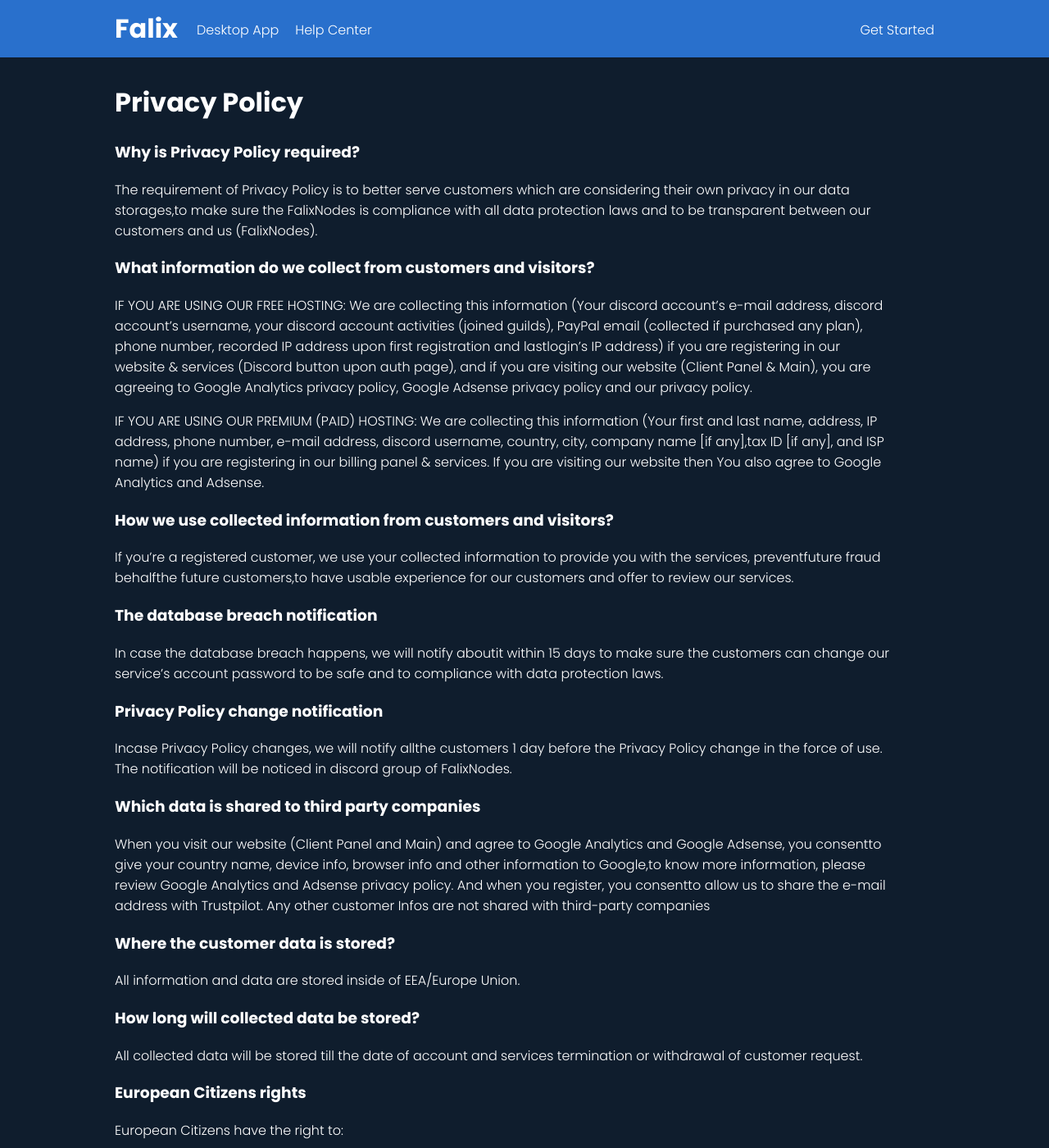
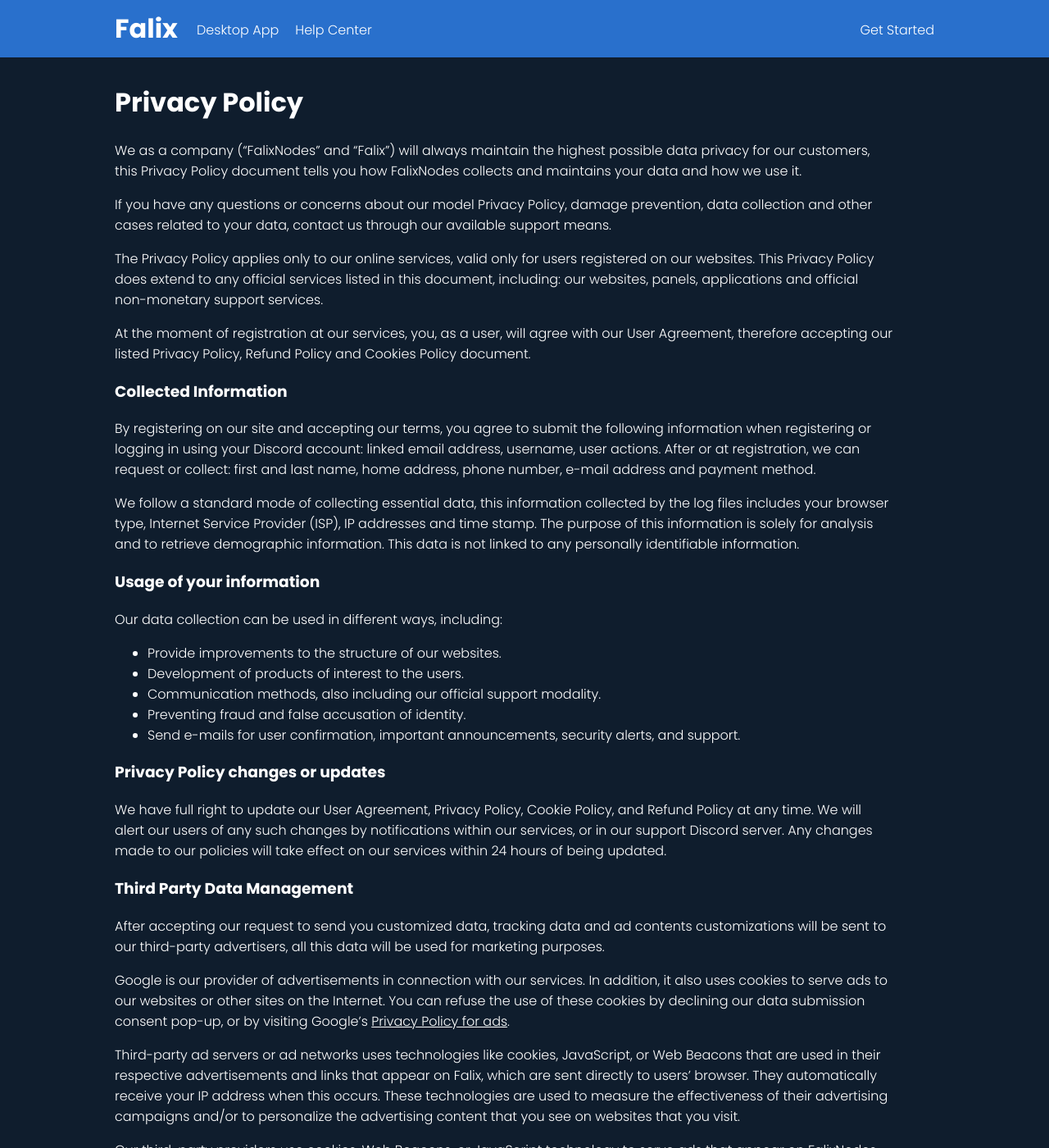
Before and after one commit to elyrodso/main-website, a Jekyll site: the page built from privacy-policy.markdown, in a window 1280 px wide and 1400 px high. Shown: the whole window at 82% size. Built offline with Jekyll 4.4.1, drawn with Linux system fonts in a browser that asks for light colours; nearby versions of some CDN libraries; some of the changed text lies outside the part shown.

Commit message:
Privacy Policy reworked
User agreement received the refund policy information;
Privacy Policy received the cookies policy information;
Deleted useless footer for Cookies Policy and Refund Policy;
Deleted Cookie Policy and Refund Policy Files.

```diff
--- a/_includes/footer.html
+++ b/_includes/footer.html
@@ -10,8 +10,6 @@
                 <div class="f_links">                <a href="mailto:nikszalans@falixnodes.net">Contact Us</a>
                     <a href="{{site.baseurl}}/user-agreement/">User Agreement</a>
                     <a href="{{site.baseurl}}/privacy-policy/">Privacy Policy</a>
-                    <a href="{{site.baseurl}}/refund-policy/">Refund Policy</a>
-                    <a href="{{site.baseurl}}/cookie-policy/">Cookie Policy</a>
                     <a href="{{site.baseurl}}/status/">Uptime</a>
                 </div>
             </div>
--- a/privacy-policy.markdown
+++ b/privacy-policy.markdown
@@ -5,56 +5,69 @@ permalink: /privacy-policy/
 
 # Privacy Policy
 
-### Why is Privacy Policy required?
+We as a company ("FalixNodes" and "Falix") will always maintain the highest possible data privacy for our customers, this Privacy Policy document tells you how FalixNodes collects and maintains your data and how we use it.
 
-The requirement of Privacy Policy is to better serve customers which are considering their own privacy in our data storages,to make sure the FalixNodes is compliance with all data protection laws and to be transparent between our customers and us (FalixNodes).
+If you have any questions or concerns about our model Privacy Policy, damage prevention, data collection and other cases related to your data, contact us through our available support means.
 
-### What information do we collect from customers and visitors?
+The Privacy Policy applies only to our online services, valid only for users registered on our websites. This Privacy Policy does extend to any official services listed in this document, including: our websites, panels, applications and official non-monetary support services.
 
-IF YOU ARE USING OUR FREE HOSTING: We are collecting this information (Your discord account’s e-mail address, discord account’s username, your discord account activities (joined guilds), PayPal email (collected if purchased any plan), phone number, recorded IP address upon first registration and lastlogin’s IP address) if you are registering in our website & services (Discord button upon auth page), and if you are visiting our website (Client Panel & Main), you are agreeing to Google Analytics privacy policy, Google Adsense privacy policy and our privacy policy.
+At the moment of registration at our services, you, as a user, will agree with our User Agreement, therefore accepting our listed Privacy Policy, Refund Policy and Cookies Policy document.
 
-IF YOU ARE USING OUR PREMIUM (PAID) HOSTING: We are collecting this information (Your first and last name, address, IP address, phone number, e-mail address, discord username, country, city, company name \[if any\],tax ID \[if any\], and ISP name) if you are registering in our billing panel & services. If you are visiting our website then You also agree to Google Analytics and Adsense.
+### Collected Information
 
-### How we use collected information from customers and visitors?
+By registering on our site and accepting our terms, you agree to submit the following information when registering or logging in using your Discord account: linked email address, username, user actions.
+After or at registration, we can request or collect: first and last name, home address, phone number, e-mail address and payment method.
 
-If you’re a registered customer, we use your collected information to provide you with the services, preventfuture fraud behalfthe future customers,to have usable experience for our customers and offer to review our services.
+We follow a standard mode of collecting essential data, this information collected by the log files includes your browser type, Internet Service Provider (ISP), IP addresses and time stamp. The purpose of this information is solely for analysis and to retrieve demographic information. This data is not linked to any personally identifiable information.
 
-### The database breach notification
+### Usage of your information
 
-In case the database breach happens, we will notify aboutit within 15 days to make sure the customers can change our service’s account password to be safe and to compliance with data protection laws.
+Our data collection can be used in different ways, including:
+*   Provide improvements to the structure of our websites.
+*   Development of products of interest to the users.
+*   Communication methods, also including our official support modality.
+*   Preventing fraud and false accusation of identity.
+*   Send e-mails for user confirmation, important announcements, security alerts, and support.
 
-### Privacy Policy change notification
+### Privacy Policy changes or updates
 
-Incase Privacy Policy changes, we will notify allthe customers 1 day before the Privacy Policy change in the force of use. The notification will be noticed in discord group of FalixNodes.
+We have full right to update our User Agreement, Privacy Policy, Cookie Policy, and Refund Policy at any time. We will alert our users of any such changes by notifications within our services, or in our support Discord server. Any changes made to our policies will take effect on our services within 24 hours of being updated.
 
-### Which data is shared to third party companies
+### Third Party Data Management
 
-When you visit our website (Client Panel and Main) and agree to Google Analytics and Google Adsense, you consentto give your country name, device info, browser info and other information to Google,to know more information, please review Google Analytics and Adsense privacy policy. And when you register, you consentto allow us to share the e-mail address with Trustpilot. Any other customer Infos are not shared with third-party companies
+After accepting our request to send you customized data, tracking data and ad contents customizations will be sent to our third-party advertisers, all this data will be used for marketing purposes.
 
-### Where the customer data is stored?
+Google is our provider of advertisements in connection with our services. In addition, it also uses cookies to serve ads to our websites or other sites on the Internet. You can refuse the use of these cookies by declining our data submission consent pop-up, or by visiting Google's [Privacy Policy for ads](https://policies.google.com/technologies/ads).
 
-All information and data are stored inside of EEA/Europe Union.
+Third-party ad servers or ad networks uses technologies like cookies, JavaScript, or Web Beacons that are used in their respective advertisements and links that appear on Falix, which are sent directly to users' browser. They automatically receive your IP address when this occurs. These technologies are used to measure the effectiveness of their advertising campaigns and/or to personalize the advertising content that you see on websites that you visit.
 
-### How long will collected data be stored?
+Our third-party providers use cookies, Web Beacons, or JavaScript technology to serve ads that appear on FalixNodes, delivered directly to your browser. These technologies are used to identify the effectiveness of their campaigns or to customize the contents of available advertisements.
 
-All collected data will be stored till the date of account and services termination or withdrawal of customer request.
+Note that FalixNodes has no access to or control over these cookies that are used by third-party providers.
 
-### European Citizens rights
+<!-- Rewritted the cookie policy in the privacy policy directly -->
+### User Cookies Management
 
-European Citizens have the right to:
+Our systems will use cookies to save user preferences, themes, language settings, login information and mouse movement tracking. You will have the right to reject cookies data submissions to our third-party vendors. All cookies created for our services may be deleted by users at any time.
 
-*   Withdrawal from the User Agreement. To withdraw consentfrom User Agreement, please contact us via [support@falixnodes.net](mailto:support@falixnodes.net), WhatsApp support or discord ticket support. Once withdrawal completed, You will no longer be able to use our services and we will no longer store your collected information.
-*   Requestthe collected data. You can request your collected data to be sure we are collecting the specific information which we’ve told in our Privacy Policy. To requestthe collected data, please contact us via [support@falixnodes.net](mailto:support@falixnodes.net), WhatsApp support or discord ticket support,the request will be completed within 5 workdays and will be sent to customer’s email.
-*   The rightto restrict us from specific data collection and processing. If you would like to restrict us from specific data collection and processing, please contact us via discord supportticket.<
+### General Data Protection Regulation (GDPR)
 
-### How do we secure and protect the collected data?
+In accordance with the GDPR, we will store necessary user data, monitor and recording it, always requesting the user's permission to send information to other sources.
 
-We’ve made a decision which means a lot of your collected data are stored behalf of other companies (ex. Discord account password)to be sure the smallest collected data which is handled by us. Any other collected data which are handled by us are stored in the protected database with strong security and strict authorization by only few trusted managementteam.
+All users have the right to:
+*   Accessing your personal data. Confirming that we are in compliance with our regulations.
+*   Readjust your data. You have the full right to readjust your data or complete your details, either by account settings page or by support.
+*   Erase your data. You have the right to delete your data from our services.
+*   Restrict your data. You have the right to ask for restriction of your data, only under certain exceptions.
+*   Redirect your data. You have the right to redirect your data to you or other organizations, with some exceptions.
 
-### CPPA (California Online Privacy Protection Act)
+### California Consumer Privacy Act (CCPA)
 
-The CPPA is made to protect any USA state citizen data and all ofthe international and internal companies need to follow the act. Due to CPPA you have rights to visit anonymously, see the Privacy Policy link at our website pages and you have rightto change your personal information in our collected data.
+In accordance with the CCPA, we will always ask permission from our users to send their data to other partner companies, and users who fall under the CCPA's jurisdiction are eligible to:
+*   Not receive discriminatory treatment of our service. We have no right to discriminate against our users as to pay for inferior services or treatment for not agreeing to provide their personal information.
+*   Delete their data. Users can delete their personal information without any objections from our services.
+*   Collect their data. Users will be able to collect their personal information from our services, request information from whom it was sent and reformulate this personal information.
 
-### Contacts where FalixNodes legalteam can be contacted
+### Additional information or Assistance
 
-You can contactto our FalixNodes legalteam via discord group, [support@falixnodes.net](mailto:support@falixnodes.net), and WhatsApp.
+ We invite you to discuss your collected data in more detail exercised in this document contacting us at [support@falixnodes.net](mailto:support@falixnodes.net), or by our official support team on our [Support Discord Server](https://discord.com/invite/falixnodes).
--- a/user-agreement.markdown
+++ b/user-agreement.markdown
@@ -47,9 +47,17 @@ Upon cancellation of your account by you, all your important data will be delete
 
 We will not have any means of return for the loss of your servers and services registered to your now deleted account. You must agree that any next account you create will be fully reset to the default.
 
-### Payment Gateways
+<!-- Rewritted the refund policy in the user agreement directly -->
 
-You are not allowed to chargeback or ask the refund in our Payment Gateways (E.g PayPal, bank accounts). You should use our Refund Policy and contact us to resolve the situation properly. Any chargeback or Payment Gateways refund will terminate your account indefinitely until you pay the amount paid + 5 GBP fee.
+### Refund Policy and requests
+
+You have the right to request for refund of any charges on our services within a validity period of 24 hours after purchase. You must provide a reason for the continued return. Some services we provide will not be able to continue with a refund request, these being: dedicated servers, paid domains, purchasing our own currency, and user-created servers/services configuration packages.
+
+After the refund request resolved, any request after the purchase of the same service will be denied. All our requests may take up to 3 working days.
+
+You are not allowed to chargeback or ask the refund in our Payment Gateways (E.g PayPal, bank accounts). You may contact us to resolve the situation properly. Any chargeback or Payment Gateways refund will terminate your account indefinitely until you pay the amount paid + 5 GBP fee.
+
+Our methods of refund confirmation are: contacting us at [support@falixnodes.net](mailto:support@falixnodes.net), or by our official support team on our [Support Discord Server](https://discord.com/invite/falixnodes).
 
 ### Inactivity System
 
```
Also changed, not shown: cookie-policy.markdown (deleted, +0 -32 lines), refund-policy.markdown (deleted, +0 -8 lines).
